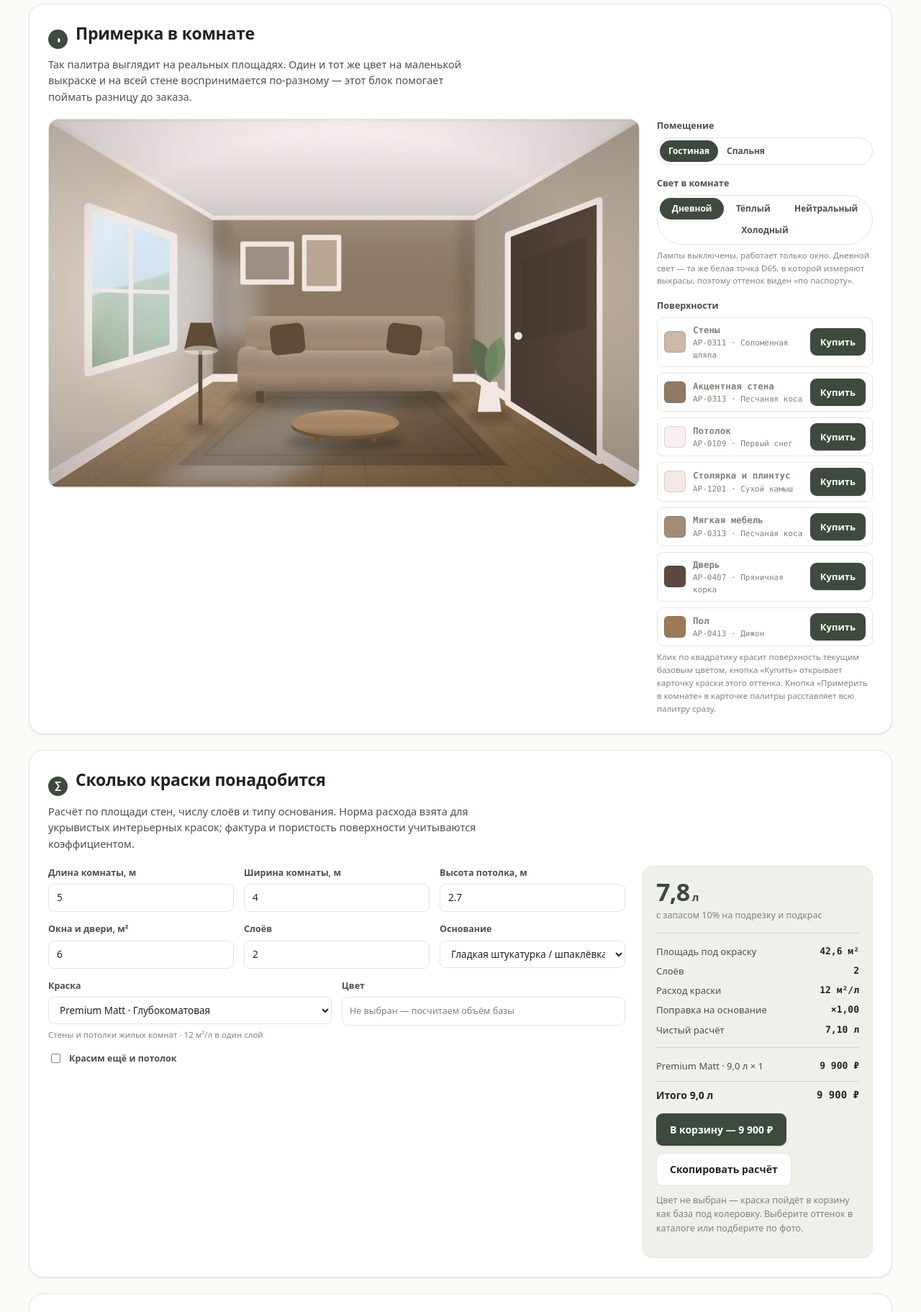
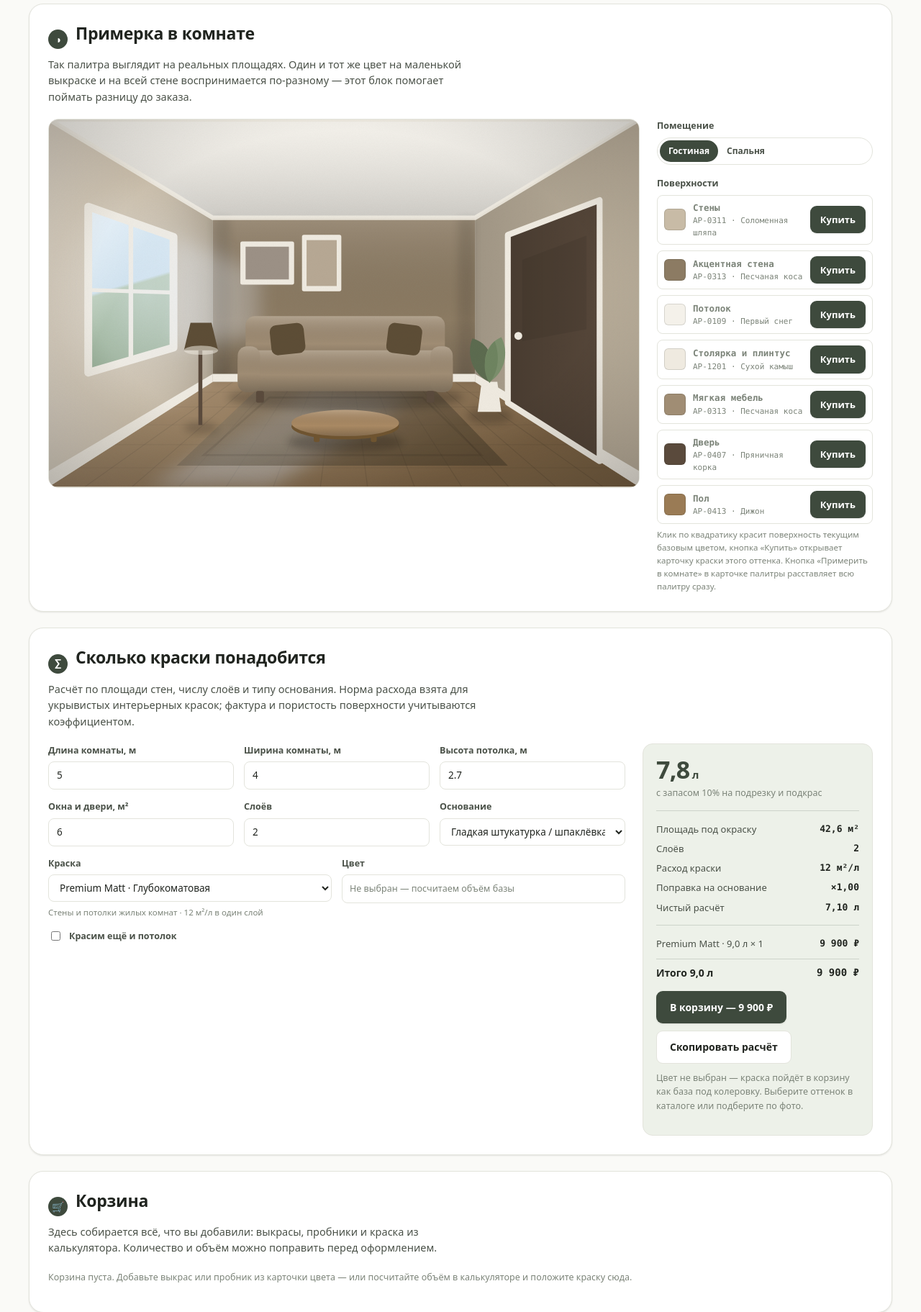
Before and after one commit to luxchel-lab/001, a PHP site: page /demo/index.html in a window 1280 px wide. Shown: the part 3252-5075 px from the top of the page at 72% size. Run offline with PHP 8.4, Linux system fonts and the light colour scheme.

Commit message:
Убран переключатель света из примерки в комнате
Панель примерки снова состоит из выбора помещения и списка поверхностей.
Комната освещена дневным светом из окна — той же белой точкой D65,
в которой измеряют выкрасы, поэтому в примерке виден паспортный цвет.
Предпросмотр оттенка под разными лампами остаётся в карточке цвета.

Вместе с переключателем убрано всё, что работало только на него: список
режимов, ореолы включённых ламп, градиент светового пятна и вспомогательная
cctToRgb в цветовом ядре. underCct остаётся — на ней построена underLight,
которой пользуется предпросмотр света в карточке.

Co-Authored-By: Claude Opus 5 <noreply@anthropic.com>
Claude-Session: https://claude.ai/code/session_011rNkunSzztxkAjnqVWRFVY

```diff
--- a/assets/css/podbor.css
+++ b/assets/css/podbor.css
@@ -653,10 +653,6 @@
 }
 .ap-tool .seg button.is-active { background: var(--accent); color: #fff; }
 
-/* переключатель света в комнате: четыре режима не влезают в строку на узком экране */
-.ap-tool .seg-lights { display: flex; flex-wrap: wrap; }
-.ap-tool .seg-lights button { flex: 1 1 auto; padding: 6px 10px; white-space: nowrap; }
-
 /* ============================================================
  * 10. Калькулятор расхода
  * ============================================================ */
--- a/assets/js/podbor.color.js
+++ b/assets/js/podbor.color.js
@@ -620,25 +620,6 @@
     return { x: (x / y) * 100, y: 100, z: ((1 - x - y) / y) * 100 };
   }
 
-  /**
-   * Собственный цвет источника света: чем светит лампа, а не во что она
-   * окрашивает поверхность. Яркость нормируется — нужен именно оттенок,
-   * чтобы рисовать им световые пятна и конусы.
-   *
-   * @param {number} cct температура, K
-   * @returns {string} hex
-   */
-  function cctToRgb(cct) {
-    var w = cctToWhite(cct);
-    var rgb = xyzToRgb(w.x, w.y, w.z);
-    var m = Math.max(rgb.r, rgb.g, rgb.b, 1);
-    return rgbToHex(
-      Math.round(rgb.r * 255 / m),
-      Math.round(rgb.g * 255 / m),
-      Math.round(rgb.b * 255 / m)
-    );
-  }
-
   var LIGHT_SOURCES = {
     warm2700: { id: 'warm2700', label: 'Лампа накаливания · 2700K', cct: 2700, gain: 0.93,
                 note: 'Тёплый жёлтый свет: охра, терракота и бежевые тона становятся насыщеннее, синие и серые сереют.' },
@@ -1013,7 +994,6 @@
     LIGHT_SOURCES: LIGHT_SOURCES,
     LIGHT_ORDER: LIGHT_ORDER,
     cctToWhite: cctToWhite,
-    cctToRgb: cctToRgb,
     underCct: underCct,
     HARMONY_SCHEMES: HARMONY_SCHEMES,
     DELTA_E_FORMULAS: DELTA_E_FORMULAS,
--- a/assets/js/podbor.js
+++ b/assets/js/podbor.js
@@ -2039,27 +2039,6 @@
     { key: 'floor',      label: 'Пол',                role: null,          hint: 'Не входит в палитру' }
   ];
 
-  /**
-   * Свет в комнате. Дневной приходит из окна и не выключается, лампы
-   * добавляют свой. Температура меняет и цвет самих поверхностей
-   * (хроматическая адаптация к белой точке источника), и цвет ореола
-   * вокруг включённого светильника.
-   */
-  var ROOM_LIGHTS = [
-    { id: 'day', label: 'Дневной', cct: 6500, gain: 1.0, tracks: false,
-      title: 'Только свет из окна, лампы выключены',
-      note: 'Лампы выключены, работает только окно. Дневной свет — та же белая точка D65, в которой измеряют выкрасы, поэтому оттенок виден «по паспорту».' },
-    { id: 'warm', label: 'Тёплый', cct: 2850, gain: 0.94, tracks: true,
-      title: 'Тёплые лампы 2700–3000K',
-      note: '2700–3000K, самый частый бытовой свет. Охра, терракота и бежевые наливаются и теплеют, синие и серые сереют и уходят в грязь.' },
-    { id: 'neutral', label: 'Нейтральный', cct: 4100, gain: 0.99, tracks: true,
-      title: 'Нейтральные лампы 3900–4300K',
-      note: '3900–4300K. Тёплые оттенки почти не желтят, холодные почти не синят — самый предсказуемый свет, обычный выбор для кухни и ванной.' },
-    { id: 'cool', label: 'Холодный', cct: 6500, gain: 1.03, tracks: true,
-      title: 'Холодные лампы 6300–6700K',
-      note: '6300–6700K — это и есть дневная белая точка, поэтому цвет совпадает с паспортным. Разница видна в сравнении с тёплым светом: синие и зелёные чище, тёплые тона выглядят выцветшими.' }
-  ];
-
   var vizState = {
     wall: '#C8BBA6',
     accentWall: '#8C7B63',
@@ -2068,23 +2047,8 @@
     furniture: '#A08D74',
     door: '#5A4A3C',
     floor: '#9A7B55',
-    view: 'living',
-    light: 'day'
+    view: 'living'
   };
-
-  function roomLight() {
-    return ROOM_LIGHTS.filter(function (l) { return l.id === vizState.light; })[0] || ROOM_LIGHTS[0];
-  }
-
-  /**
-   * Цвет краски таким, каким его видно в комнате под текущим светом.
-   * Внутри блока примерки это заменяет общий предпросмотр displayHex:
-   * у комнаты свой источник света, выбранный переключателем рядом.
-   */
-  function roomHex(hex) {
-    var L = roomLight();
-    return C.simulateCVD(C.underCct(hex, L.cct, L.gain), S.cvd);
-  }
 
   function initVisualizer() {
     var stage = byId('vizStage');
@@ -2100,35 +2064,8 @@
         drawRoom();
       });
     }
-    var lightSeg = byId('vizLights');
-    if (lightSeg && !lightSeg.children.length) {
-      ROOM_LIGHTS.forEach(function (l) {
-        lightSeg.appendChild(el('button', {
-          type: 'button',
-          title: l.title,
-          class: l.id === vizState.light ? 'is-active' : '',
-          dataset: { light: l.id }
-        }, l.label));
-      });
-      lightSeg.addEventListener('click', function (e) {
-        var btn = e.target.closest('button[data-light]');
-        if (!btn) return;
-        vizState.light = btn.dataset.light;
-        $$('button', lightSeg).forEach(function (b) { b.classList.toggle('is-active', b === btn); });
-        drawRoom();
-        renderVizAssign();
-        renderLightNote();
-      });
-    }
-    renderLightNote();
-
     drawRoom();
     renderVizAssign();
-  }
-
-  function renderLightNote() {
-    var note = byId('vizLightNote');
-    if (note) note.textContent = roomLight().note;
   }
 
   function applyPaletteToVisualizer(scheme) {
@@ -2157,7 +2094,7 @@
         el('button', {
           class: 'viz-sw',
           type: 'button',
-          style: { background: roomHex(hex) },
+          style: { background: displayHex(hex) },
           title: 'Покрасить в текущий базовый цвет',
           'aria-label': s.label + ': покрасить в текущий базовый цвет',
           onclick: function () {
@@ -2196,46 +2133,39 @@
     var stage = byId('vizStage');
     if (!stage) return;
 
-    var L = roomLight();
     var P = {
-      wall: roomHex(vizState.wall),
-      accent: roomHex(vizState.accentWall),
-      ceiling: roomHex(vizState.ceiling),
-      trim: roomHex(vizState.trim),
-      furniture: roomHex(vizState.furniture),
-      door: roomHex(vizState.door),
-      floor: roomHex(vizState.floor)
+      wall: displayHex(vizState.wall),
+      accent: displayHex(vizState.accentWall),
+      ceiling: displayHex(vizState.ceiling),
+      trim: displayHex(vizState.trim),
+      furniture: displayHex(vizState.furniture),
+      door: displayHex(vizState.door),
+      floor: displayHex(vizState.floor)
     };
     // подушки и бельё берут светлый или тёмный тон от мебели — чтобы не сливались
-    P.soft = roomHex(C.readableTextColor(vizState.furniture) === '#FFFFFF'
+    P.soft = displayHex(C.readableTextColor(vizState.furniture) === '#FFFFFF'
       ? C.lighten(vizState.furniture, 34)
       : C.darken(vizState.furniture, 26));
     // корпусная мебель — древесный тон от пола: красить столик в цвет двери
     // означало синюю лужу посреди ковра
-    P.wood = roomHex(C.darken(vizState.floor, 16));
-    P.woodLit = roomHex(C.lighten(vizState.floor, 6));
-
-    P.light = L;
-    P.lampTint = C.cctToRgb(L.cct);   // чем светят треки
-    P.dayTint = '#EAF3FF';            // дневной свет из окна — всегда холоднее ламп
+    P.wood = displayHex(C.darken(vizState.floor, 16));
+    P.woodLit = displayHex(C.lighten(vizState.floor, 6));
+
 
     stage.innerHTML = vizState.view === 'bedroom' ? bedroomSvg(P) : livingSvg(P);
   }
 
-  /** Общие определения: маски освещения, тени, зерно, свет светильников. */
+  // цвет дневного света из окна
+  var DAY_TINT = '#EAF3FF';
+
+  /** Общие определения: маски освещения, тени, зерно, свет из окна. */
   function vizDefs(P) {
     return [
       '<defs>',
-      // пятно света на поверхности
-      '<radialGradient id="apPool" cx=".5" cy=".5" r=".5">',
-      '<stop offset="0" stop-color="' + P.lampTint + '" stop-opacity=".40"/>',
-      '<stop offset=".6" stop-color="' + P.lampTint + '" stop-opacity=".14"/>',
-      '<stop offset="1" stop-color="' + P.lampTint + '" stop-opacity="0"/>',
-      '</radialGradient>',
-      // дневной свет из окна — всегда холоднее ламп
+      // дневной свет, льющийся из окна
       '<radialGradient id="apDay" cx=".5" cy=".5" r=".5">',
-      '<stop offset="0" stop-color="' + P.dayTint + '" stop-opacity=".55"/>',
-      '<stop offset="1" stop-color="' + P.dayTint + '" stop-opacity="0"/>',
+      '<stop offset="0" stop-color="' + DAY_TINT + '" stop-opacity=".55"/>',
+      '<stop offset="1" stop-color="' + DAY_TINT + '" stop-opacity="0"/>',
       '</radialGradient>',
       // свет из окна — слева направо
       '<linearGradient id="apLit" x1="0" y1="0" x2="1" y2="0">',
@@ -2303,23 +2233,6 @@
     ].join('');
   }
 
-  /**
-   * Ореол вокруг включённого светильника и пятно света под ним.
-   * При выключенных лампах не рисуется ничего.
-   */
-  function lampGlow(P, cx, cy, r, floorY) {
-    if (!P.light.tracks) return '';
-    var out = [
-      '<ellipse cx="' + cx + '" cy="' + cy + '" rx="' + r + '" ry="' + Math.round(r * 0.8) +
-      '" fill="url(#apPool)"/>'
-    ];
-    if (floorY) {
-      out.push('<ellipse cx="' + cx + '" cy="' + floorY + '" rx="' + Math.round(r * 0.9) +
-               '" ry="' + Math.round(r * 0.3) + '" fill="url(#apPool)" opacity=".7"/>');
-    }
-    return out.join('');
-  }
-
   /** Доски пола, сходящиеся в точку схода. */
   function floorPlanks(vpx, vpy, backY, frontY, x0, x1, n) {
     var out = [];
@@ -2352,8 +2265,7 @@
     // одноточечная перспектива: точка схода в центре дальней стены
     var VPX = 450, VPY = 280;
     var BX0 = 250, BX1 = 650, BY0 = 150, BY1 = 400;
-    // при выключенных лампах дневной свет из окна — единственный, и он ярче
-    var day = P.light.tracks ? 0.3 : 0.44;
+    var day = 0.44;
 
     return [
       '<svg viewBox="0 0 900 560" role="img" aria-label="Гостиная, окрашенная в выбранные цвета">',
@@ -2369,7 +2281,7 @@
       '<g clip-path="url(#apFloorClip)">',
       floorPlanks(VPX, VPY, BY1, 560, BX0, BX1, 13),
       // световое пятно от окна
-      '<polygon points="150,560 400,415 560,420 340,560" fill="' + P.dayTint + '" opacity="' + day + '" filter="url(#apBlur)"/>',
+      '<polygon points="150,560 400,415 560,420 340,560" fill="' + DAY_TINT + '" opacity="' + day + '" filter="url(#apBlur)"/>',
       '<polygon points="0,560 900,560 ' + BX1 + ',' + BY1 + ' ' + BX0 + ',' + BY1 + '" fill="url(#apFloor)"/>',
       '</g>',
 
@@ -2401,7 +2313,7 @@
       '<line x1="125" y1="156" x2="125" y2="367" stroke="' + P.trim + '" stroke-width="7"/>',
       '<line x1="60" y1="260" x2="190" y2="264" stroke="' + P.trim + '" stroke-width="6"/>',
       // свет, льющийся из проёма
-      '<polygon points="190,179 320,232 320,330 190,348" fill="' + P.dayTint + '" opacity="' + (day * 0.62).toFixed(3) + '" filter="url(#apBlur)"/>',
+      '<polygon points="190,179 320,232 320,330 190,348" fill="' + DAY_TINT + '" opacity="' + (day * 0.62).toFixed(3) + '" filter="url(#apBlur)"/>',
       '<ellipse cx="150" cy="270" rx="150" ry="190" fill="url(#apDay)" opacity="' + (day * 1.5).toFixed(3) + '"/>',
 
       // --- дверь в правой стене
@@ -2456,8 +2368,7 @@
       '<ellipse cx="232" cy="470" rx="26" ry="9" fill="#000" opacity=".18" filter="url(#apBlurS)"/>',
       '<rect x="228" y="352" width="6" height="114" fill="' + P.door + '"/>',
       '<path d="M206 352h52l-10-42h-32z" fill="' + P.soft + '"/>',
-      '<ellipse cx="232" cy="352" rx="26" ry="7" fill="' + (P.light.tracks ? P.lampTint : '#EFEADF') + '" opacity=".55"/>',
-      lampGlow(P, 232, 360, 104, 470),
+      '<ellipse cx="232" cy="352" rx="26" ry="7" fill="#EFEADF" opacity=".55"/>',
 
       vizFinish(),
       '</svg>'
@@ -2469,7 +2380,7 @@
   function bedroomSvg(P) {
     var VPX = 450, VPY = 268;
     var BX0 = 262, BX1 = 638, BY0 = 142, BY1 = 392;
-    var day = P.light.tracks ? 0.28 : 0.42;
+    var day = 0.42;
 
     return [
       '<svg viewBox="0 0 900 560" role="img" aria-label="Спальня, окрашенная в выбранные цвета">',
@@ -2482,7 +2393,7 @@
       '<clipPath id="apFloorClip"><polygon points="0,560 900,560 ' + BX1 + ',' + BY1 + ' ' + BX0 + ',' + BY1 + '"/></clipPath>',
       '<g clip-path="url(#apFloorClip)">',
       floorPlanks(VPX, VPY, BY1, 560, BX0, BX1, 13),
-      '<polygon points="560,560 700,405 830,410 780,560" fill="' + P.dayTint + '" opacity="' + day + '" filter="url(#apBlur)"/>',
+      '<polygon points="560,560 700,405 830,410 780,560" fill="' + DAY_TINT + '" opacity="' + day + '" filter="url(#apBlur)"/>',
       '<polygon points="0,560 900,560 ' + BX1 + ',' + BY1 + ' ' + BX0 + ',' + BY1 + '" fill="url(#apFloor)"/>',
       '</g>',
 
@@ -2509,7 +2420,7 @@
       '<polygon points="840,120 710,170 710,340 840,382" fill="none" stroke="' + P.trim + '" stroke-width="12" stroke-linejoin="round"/>',
       '<line x1="775" y1="145" x2="775" y2="361" stroke="' + P.trim + '" stroke-width="7"/>',
       '<line x1="710" y1="255" x2="840" y2="251" stroke="' + P.trim + '" stroke-width="6"/>',
-      '<polygon points="710,170 580,222 580,322 710,340" fill="' + P.dayTint + '" opacity="' + (day * 0.62).toFixed(3) + '" filter="url(#apBlur)"/>',
+      '<polygon points="710,170 580,222 580,322 710,340" fill="' + DAY_TINT + '" opacity="' + (day * 0.62).toFixed(3) + '" filter="url(#apBlur)"/>',
       '<ellipse cx="760" cy="265" rx="150" ry="185" fill="url(#apDay)" opacity="' + (day * 1.5).toFixed(3) + '"/>',
 
       // ковёр под кроватью
@@ -2543,7 +2454,7 @@
       '<line x1="212" y1="372" x2="286" y2="372" stroke="#000" stroke-opacity=".18" stroke-width="2"/>',
       '<rect x="246" y="296" width="6" height="40" fill="' + P.trim + '"/>',
       '<path d="M228 296h44l-8-30h-28z" fill="' + P.soft + '"/>',
-      '<ellipse cx="249" cy="298" rx="22" ry="6" fill="' + (P.light.tracks ? P.lampTint : '#EFEADF') + '" opacity=".6"/>',
+      '<ellipse cx="249" cy="298" rx="22" ry="6" fill="#EFEADF" opacity=".6"/>',
 
       '<ellipse cx="653" cy="418" rx="44" ry="11" fill="#000" opacity=".22" filter="url(#apBlurS)"/>',
       '<rect x="622" y="404" width="8" height="14" fill="' + P.wood + '"/>',
@@ -2553,14 +2464,12 @@
       '<line x1="616" y1="372" x2="690" y2="372" stroke="#000" stroke-opacity=".18" stroke-width="2"/>',
       '<rect x="650" y="296" width="6" height="40" fill="' + P.trim + '"/>',
       '<path d="M632 296h44l-8-30h-28z" fill="' + P.soft + '"/>',
-      '<ellipse cx="653" cy="298" rx="22" ry="6" fill="' + (P.light.tracks ? P.lampTint : '#EFEADF') + '" opacity=".6"/>',
+      '<ellipse cx="653" cy="298" rx="22" ry="6" fill="#EFEADF" opacity=".6"/>',
 
       // картина над изголовьем
       '<rect x="386" y="160" width="128" height="46" rx="3" fill="' + P.trim + '"/>',
       '<rect x="394" y="168" width="112" height="30" fill="' + P.wood + '" opacity=".65"/>',
       '<path d="M394 198l30-16 22 10 26-18 34 24z" fill="' + P.door + '" opacity=".55"/>',
-      lampGlow(P, 249, 302, 92, 430),
-      lampGlow(P, 653, 302, 92, 430),
 
       vizFinish(),
       '</svg>'
--- a/demo/index.html
+++ b/demo/index.html
@@ -242,11 +242,6 @@
                         </div>
                     </div>
                     <div class="field">
-                        <label>Свет в комнате</label>
-                        <div class="seg seg-lights" id="vizLights"></div>
-                        <span class="hint" id="vizLightNote"></span>
-                    </div>
-                    <div class="field">
                         <label>Поверхности</label>
                         <div class="viz-assign" id="vizAssign"></div>
                         <span class="hint">Клик по квадратику красит поверхность текущим базовым цветом, кнопка «Купить» открывает карточку краски этого оттенка. Кнопка «Примерить в комнате» в карточке палитры расставляет всю палитру сразу.</span>
--- a/podbor.php
+++ b/podbor.php
@@ -255,11 +255,6 @@ Asset::getInstance()->addJs("/assets/js/podbor.js", true);
                         </div>
                     </div>
                     <div class="field">
-                        <label>Свет в комнате</label>
-                        <div class="seg seg-lights" id="vizLights"></div>
-                        <span class="hint" id="vizLightNote"></span>
-                    </div>
-                    <div class="field">
                         <label>Поверхности</label>
                         <div class="viz-assign" id="vizAssign"></div>
                         <span class="hint">Клик по квадратику красит поверхность текущим базовым цветом, кнопка «Купить» открывает карточку краски этого оттенка. Кнопка «Примерить в комнате» в карточке палитры расставляет всю палитру сразу.</span>
```
Also changed, not shown: README.md.
